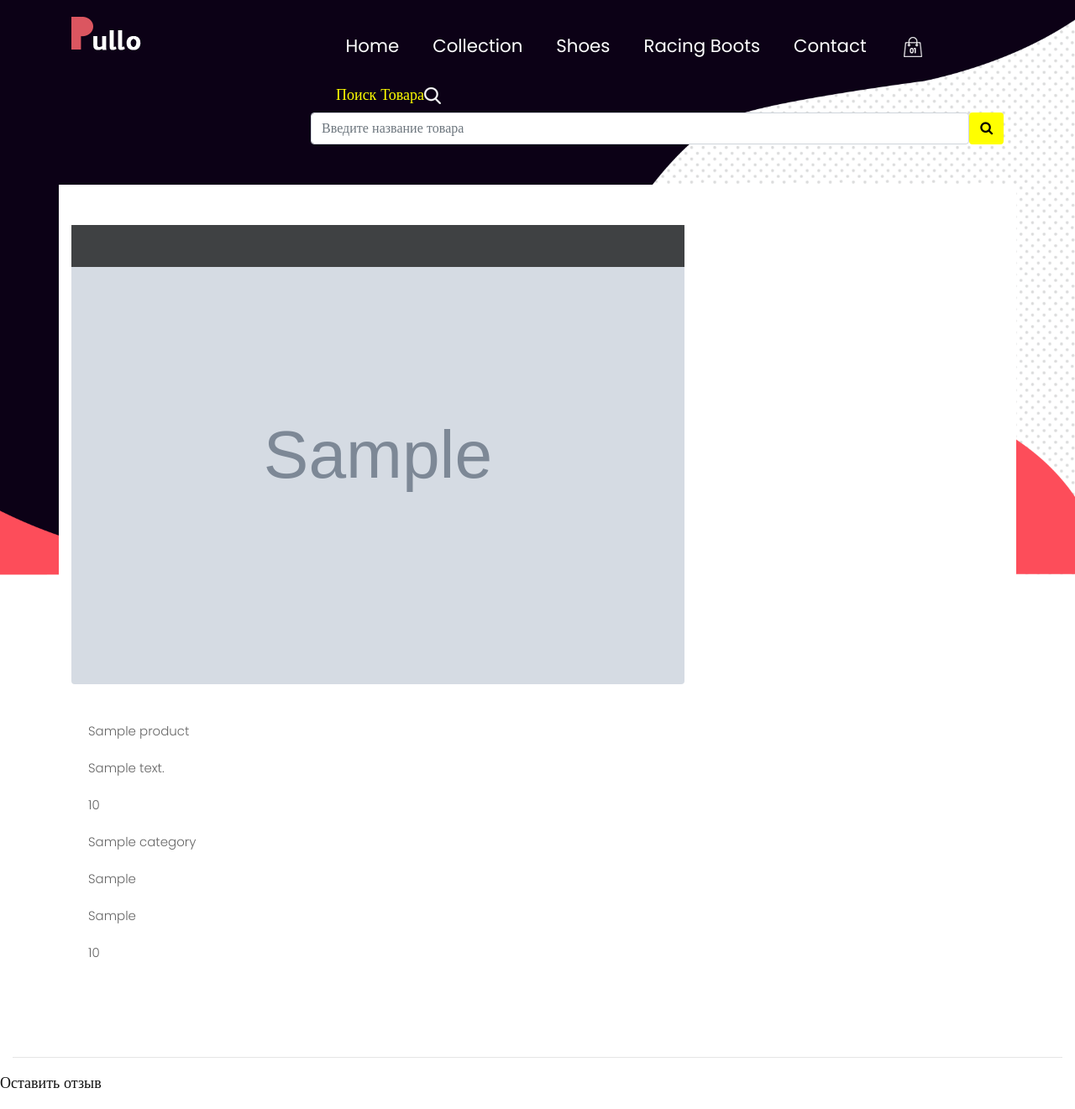
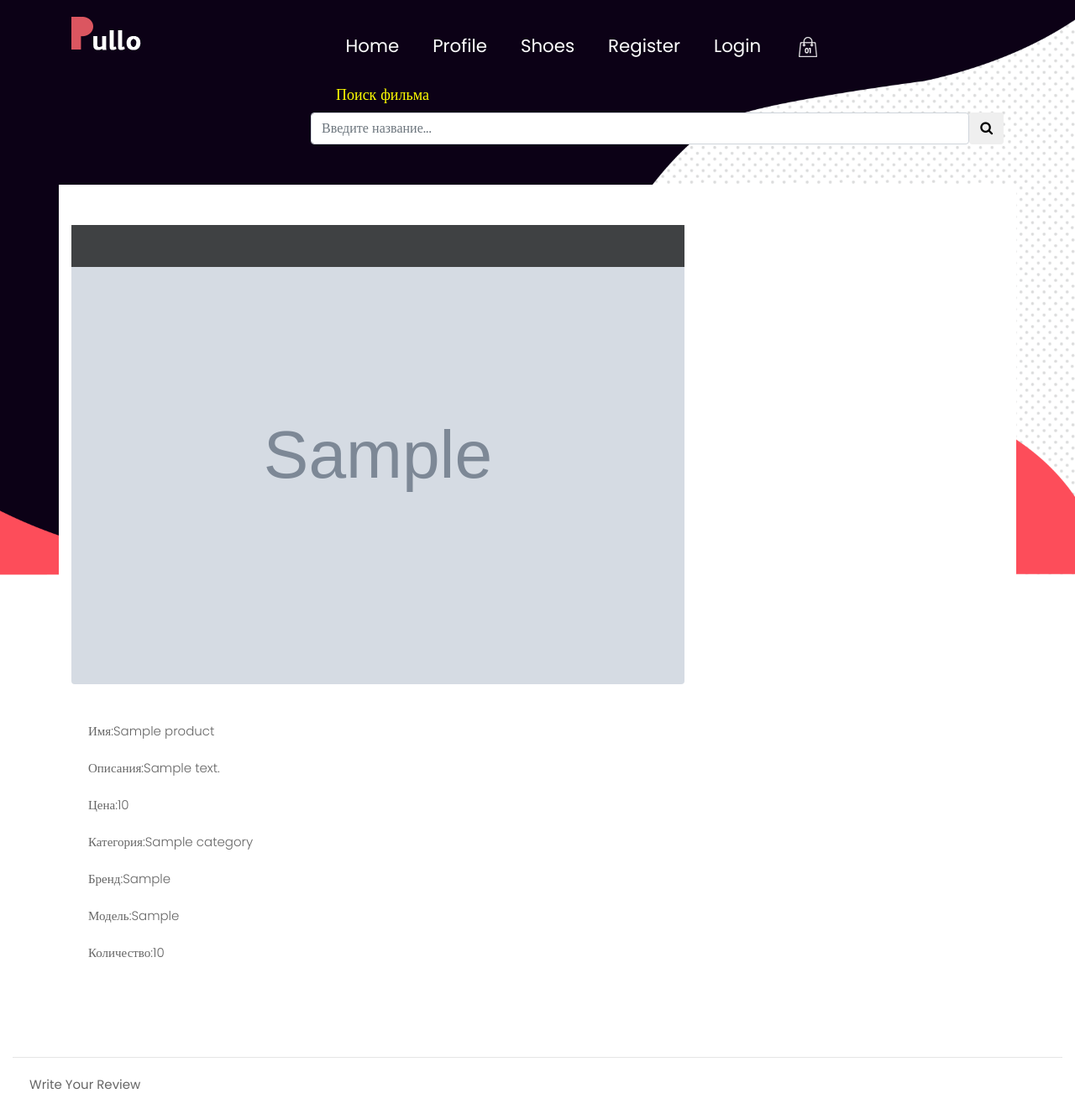
Before and after one commit to Khalil1T/Clothe, a Django app: page /product/1/ in a window 1280 px wide. Shown: the top 1321 px of the page at 84% size. Run offline with Django 5.2, Linux system fonts and the light colour scheme; tables that the repository leaves empty hold one stand-in row (values such as "Sample post"); grey boxes marked "Sample" are stand-in pictures; some libraries are stand-ins or nearby versions.

Commit message:
fasdasfsadsaas

```diff
--- a/apps/accounts/urls.py
+++ b/apps/accounts/urls.py
@@ -1,7 +1,7 @@
 from django.urls import path
 from django.contrib.auth import views as auth_views
 
-from .views import register, profile, update_profile, profile_detail, teachers
+from .views import register, profile, profile_detail, teachers
 
 urlpatterns = [
     path('register/', register, name='register'),
@@ -13,5 +13,4 @@ urlpatterns = [
     path('profile/', profile, name='profile'),
     path('teachers/', teachers, name='teachers'),
     path('profile/<int:pk>', profile_detail, name='profile-detail'),
-    path('profile/update/', update_profile, name='update-profile'),
 ]
--- a/apps/tovar/urls.py
+++ b/apps/tovar/urls.py
@@ -1,11 +1,11 @@
 from django.urls import path
 
 from . import views
-from .views import home, ProdcutDetailView
+from .views import home, ProdcutDetailView, Search
 
 urlpatterns = [
     path('', home, name='home'),
     path('product/<int:pk>/', ProdcutDetailView.as_view(), name='product-detail'),
-    path('search/', views.Search.as_view(), name='search'),
+    path('search/', Search.as_view(), name='search'),
     path("review/<int:pk>/", views.AddReview.as_view(), name="add_review"),
 ]
--- a/apps/tovar/views.py
+++ b/apps/tovar/views.py
@@ -1,5 +1,8 @@
+import self
+from django.contrib.auth.mixins import LoginRequiredMixin, UserPassesTestMixin
 from django.shortcuts import render, redirect
 from django.template.context_processors import request
+from django.urls import reverse_lazy
 from django.views import generic, View
 from django.views.generic import ListView
 
@@ -14,30 +17,28 @@ def home(request):
 
 class ProdcutDetailView(generic.DetailView):
     model = Product
-    template_name = 'product/product-detail.html'
+    template_name = 'product/product_detail.html'
 
 
 class Search(ListView):
-    template_name = 'base.html'
-    context_object_name = 'product'
-    paginate_by = 5
+    paginate_by = 3
+    template_name = 'product/product_list.html'
+
     def get_queryset(self):
-        query = self.request.GET.get('q')
-        if query:
-            return Product.objects.filter(name__icontains=query)
-        else:
-            return Product.objects.all()
-    def get_context_data(self, *, object_list=None, **kwargs):
-        context = super().get_context_data(**kwargs)
-        context['q'] = self.request.GET.get('q')
+        query = self.request.GET.get("q")
+        return Product.objects.filter(name__icontains=query)
+
+    def get_context_data(self, *args, **kwargs):
+        context = super().get_context_data(*args, **kwargs)
+        context["q"] = self.request.GET.get("q")
         return context
 
 class AddReview(View):
-    def post(self, requset, pk):
-        form = ReviewForm(requset.POST)
+    def post(self, request, pk):
+        form = ReviewForm(request.POST)
         product = Product.objects.get(id=pk)
         if form.is_valid():
-            form = form.save(commit=False)
-            form.movie = product
-            form.save()
+            review = form.save(commit=False)
+            review.movie = product
+            review.save()
         return redirect(product.get_absolute_url())
--- a/templates/base.html
+++ b/templates/base.html
@@ -52,21 +52,19 @@
                         <div class="collapse navbar-collapse" id="navbarNavAltMarkup">
                             <div class="navbar-nav">
                             <a class="nav-item nav-link" href="{% url 'home' %}">Home</a>
-                            <a class="nav-item nav-link" href="collection.html">Collection</a>
+                            <a class="nav-item nav-link" href="{% url 'profile' %}">Profile</a>
                             <a class="nav-item nav-link" href="shoes.html">Shoes</a>
-                            <a class="nav-item nav-link" href="racing boots.html">Racing Boots</a>
-                            <a class="nav-item nav-link" href="contact.html">Contact</a>
+                            <a class="nav-item nav-link" href="{% url 'register' %}">Register</a>
+                            <a class="nav-item nav-link" href="{% url 'login' %}">Login</a>
                             <a class="nav-item nav-link last" href="contact.html"><img src="{% static 'images/shop_icon.png' %}"></a>
                         </div>
                     </div>
                     </nav>
-                    <div>
-                        <h3 class="nav-item nav-link last" style="color: yellow;">
-                            Поиск Товара<img src="{% static 'images/search_icon.png' %}" class="sear-head editContent">
-                        </h3>
+                    <div class="search-bar w3layouts-newsletter">
+                        <h3 class="nav-item nav-link last" style="color: yellow;">Поиск фильма</h3>
                         <form action="{% url 'search' %}" method="get" class="d-flex editContent">
-                            <input type="search" placeholder="Введите название товара" name="q" class="form-control" required="">
-                            <button type="submit" class="btn1 btn" style="background-color: yellow; color: black;">
+                            <input type="search" type="text" placeholder="Введите название..." name="q" class="form-control" required="">
+                            <button type="submit" class="btn1 btn">
                                 <span class="fa fa-search" aria-hidden="true"></span>
                             </button>
                         </form>
@@ -79,6 +77,3 @@
 
     {% block content %}
     {% endblock content %}
-
-
-	<div class="copyright">Tolonbekov Khalil-<a href="https://html.design">-Толонбеков Халил</a></div>
--- a/templates/home.html
+++ b/templates/home.html
@@ -38,7 +38,7 @@
                         <div class="blog-item position-relative overflow-hidden rounded mb-2">
                             <a class="blog-overlay text-decoration-none" href="{% url 'product-detail' product.pk %}">
                                 <img src="{{ product.image.url }}" class="img-fluid" alt="">
-                                <h5 class="text-white mb-3">Имя:{{ product.name }}</h5>
+                                <h5 class="text-primary m-0">Имя:{{ product.name }}</h5>
                                 <p class="text-primary m-0">цена:{{ product.price }}</p>
                             </a>
                         </div>
--- a/templates/product/product-detail.html
+++ /dev/null
@@ -1,95 +0,0 @@
-{% extends 'base.html' %}
-{% load static %}
-{% block content %}
-
-<div class="container-fluid py-5">
-    <div class="container py-5 bg-white">
-        <div class="row">
-            <div class="col-lg-8">
-                <div class="mb-5 position-relative">
-                    <div class="black-overlay"></div> <!-- Добавленный элемент -->
-                    <a class="blog-overlay text-decoration-none" href="{% url 'product-detail' product.pk %}">
-                        <img class="img-fluid rounded w-100 mb-4" src="{{ object.image.url }}" alt="Image">
-                    </a>
-                    <p>{{ object.name }}</p>
-                    <p>{{ object.description }}</p>
-                    <p>{{ object.price }}</p>
-                    <p>{{ object.category }}</p>
-                    <p>{{ object.brand }}</p>
-                    <p>{{ object.model }}</p>
-                    <p>{{ object.quantity }}</p>
-                </div>
-            </div>
-        </div>
-    </div>
-    <hr>
-<div class="row">
-    <div class="single-form-left">
-        <!-- contact form grid -->
-        <div class="contact-single">
-            <h3 class="editContent" style="outline: none; cursor: inherit;">
-                <span class="sub-tittle editContent" style="outline: none; cursor: inherit;"></span>Оставить
-                отзыв</h3>
-            <form action="{% url 'add_review' product.id %}" method="post" class="mt-4">
-                {% csrf_token %}
-                <div class="form-group editContent">
-                    <label for="contactcomment" class="editContent">
-                        Ваш комментарий *
-                    </label>
-                    <textarea class="form-control border" rows="5" name="text" id="contactcomment" required=""></textarea>
-                </div>
-                <div class="d-sm-flex">
-                    <div class="col-sm-6 form-group p-0 editContent">
-                        <label for="contactusername" class="editContent">
-                            Имя *
-                        </label>
-                        <input type="text" class="form-control border" name="name" id="contactusername" required="">
-                    </div>
-                    <div class="col-sm-6 form-group ml-sm-3 editContent">
-                        <label for="contactemail" class="editContent">
-                            Email *
-                        </label>
-                        <input type="email" class="form-control border" name="email" id="contactemail" required="">
-                    </div>
-                </div>
-                <button type="submit" class="mt-3 btn btn-success btn-block py-3">
-                    Отправить
-                </button>
-            </form>
-        </div>
-        <!--  //contact form grid ends here -->
-    </div>
-</div>
-
-<!-- Перемести этот блок ниже формы -->
-{% for review in product.review_set.all %}
-    <div class="media py-5">
-        <img src="bundles/images/te2.jpg" class="mr-3 img-fluid" alt="image">
-        <div class="media-body mt-4">
-            <h5 class="mt-0 editContent">
-                {{ review.name }}
-            </h5>
-            <p class="mt-2 editContent">
-                {{ review.text }}
-            </p>
-            <div class="media mt-5 editContent"
-                 style="outline: none; cursor: inherit;">
-                <a class="pr-3" href="#">
-                    <img src="bundles/images/te1.jpg" class="img-fluid " alt="image">
-                </a>
-                <div class="media-body">
-                    <h5 class="mt-0 editContent"
-                        style="outline: none; cursor: inherit;">Leia Organa</h5>
-                    <p class="mt-2 editContent"
-                       style="outline: none; cursor: inherit;"> Cras sit amet
-                        nibh libero, in gravida nulla. Nulla vel metus
-                        scelerisque ante sollicitudin. Cras purus odio,
-                        vestibulum in vulputate at, tempus viverra turpis. Fusce
-                        condimentum nunc ac nisi vulputate fringilla..</p>
-                </div>
-            </div>
-        </div>
-    </div>
-{% endfor %}
-</div>
-{% endblock%}
--- /dev/null
+++ b/templates/product/product_detail.html
@@ -0,0 +1,64 @@
+{% extends 'base.html' %}
+{% load static %}
+{% block content %}
+
+<div class="container-fluid py-5">
+    <div class="container py-5 bg-white">
+        <div class="row">
+            <div class="col-lg-8">
+                <div class="mb-5 position-relative">
+                    <div class="black-overlay"></div>
+                    <a class="blog-overlay text-decoration-none" href="{% url 'product-detail' product.pk %}">
+                        <img class="img-fluid rounded w-100 mb-4" src="{{ object.image.url }}" alt="Image">
+                    </a>
+                    <p>Имя:{{ object.name }}</p>
+                    <p>Описания:{{ object.description }}</p>
+                    <p>Цена:{{ object.price }}</p>
+                    <p>Категория:{{ object.category }}</p>
+                    <p>Бренд:{{ object.brand }}</p>
+                    <p>Модель:{{ object.model }}</p>
+                    <p>Количество:{{ object.quantity }}</p>
+                    {% if request.user == object.author %}
+                        <a href="{% url 'news-update' object.pk %}">
+                            <button type="button" class="btn btn-primary">Update</button>
+                        </a>
+                        <a href="{% url 'news-delete' object.pk %}">
+                            <button type="button" class="btn btn-danger">Delete</button>
+                        </a>
+                    {% endif %}
+                </div>
+            </div>
+        </div>
+    </div>
+    <hr>
+    <p><b>Write Your Review</b></p>
+    {% for review in product.reviews_set.all %}
+        <div class="media">
+            <a class="pull-left" href="#">
+                <img class="media-object" src="path_to_user_avatar" alt="">
+            </a>
+            <div class="media-body">
+                <ul class="nav nav-pills">
+                    <li><i class="fa fa-user"></i> Имя:{{ review.name }}</li>
+                </ul>
+                <p>Текст:{{ review.text }}</p>
+            </div>
+        </div>
+    {% empty %}
+        <p>No reviews yet.</p>
+    {% endfor %}
+    <form action="{% url 'add_review' product.id %}" method="post">
+        {% csrf_token %}
+        <div class="form-group">
+            <input type="text" class="form-control" placeholder="Your Name" name="name">
+        </div><div class="form-group">
+        <input type="email" class="form-control" placeholder="Email Address" name="email">
+    </div>
+        <div class="form-group">
+            <textarea class="form-control" rows="5" name="text"></textarea>
+        </div>
+        <button type="submit" class="btn btn-success">Submit</button>
+    </form>
+</div>
+
+{% endblock%}
```
Also changed, not shown: apps/accounts/views.py (+1 -32 lines), config/settings.py (+154 -2 lines), templates/accounts/profile.html (+1 -16 lines), templates/accounts/update_profile.html (deleted, +0 -20 lines), templates/product/product_list.html (added, +31 -0 lines), 1 other file.
